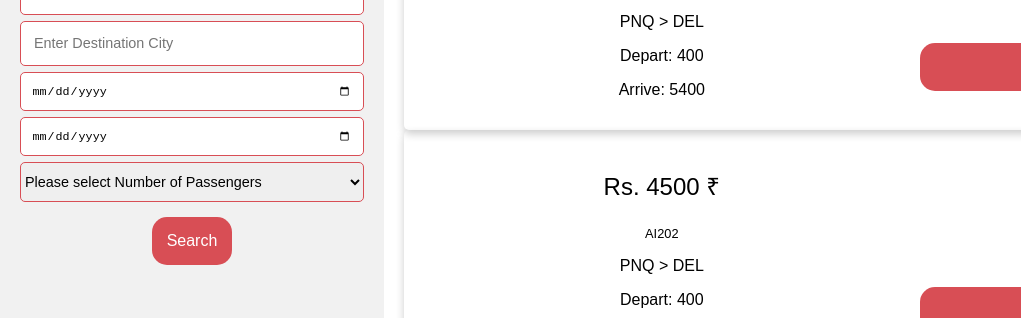
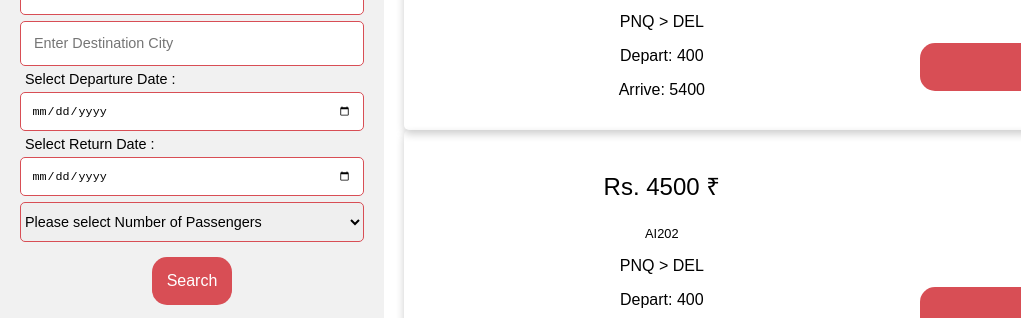
Before and after one commit to sangamesh1439/RedBusForFlights, a React app: page / in a window 1280 px wide. Both pictures are taken after a click on the button "Return". Shown: the part 470-788 px from the top of the page, 0-1021 px from the left. Built offline with nearby package versions, Linux system fonts and the light colour scheme.

Commit message:
adding labels

```diff
--- a/src/components/DataList/DataList.js
+++ b/src/components/DataList/DataList.js
@@ -2,9 +2,12 @@ import React, { Component } from 'react';
 import './DataList.css';
 class DataList extends Component {
   render() {
-    let { name, placeholder, data, selected } = this.props;
+    let { name, placeholder,label,data, selected } = this.props;
     return (
       <div className="">
+        {label?
+          <label>{label}</label>
+          :null}
         <input className="data-list" list={name} placeholder={placeholder} onChange={(e) => { selected(e.target.value) }} />
         <datalist id={name} >
           {
--- a/src/containers/SearchBar/SearchBar.css
+++ b/src/containers/SearchBar/SearchBar.css
@@ -8,11 +8,18 @@
   border-radius: 5px;
   width: 100%;
   font-size: .9em;
-  margin: 6px 0 0;
   padding: .9em;
   line-height: 1.2em;
   box-shadow: none;
 }
+
+.label-title{
+  width: 100%;
+  font-size: .9em;
+  margin: 5px;
+  display:inline-block;
+}
+
 
 .passengers{
   border: 1px solid #D84E55!important;
--- a/src/containers/SearchBar/SearchBar.js
+++ b/src/containers/SearchBar/SearchBar.js
@@ -22,7 +22,6 @@ class SearchBar extends Component {
         </div>
 
         <form>
-
           <DataList name={"orginalCity"} placeholder={"Enter Original City"} data={data} selected={(orginalCity) => {
             this.setState({ orginalCity: orginalCity })
           }} />
@@ -30,8 +29,8 @@ class SearchBar extends Component {
           <DataList name={"destinationCity"} placeholder={"Enter Destination City"} data={data} selected={(destinationCity) => {
             this.setState({ destinationCity: destinationCity })
           }} />
-
-          <input type="date" className="date" placeholder="departureDate" onChange={(e) => {
+          <label class='label-title' for='departureDate'>Select Departure Date :</label>
+          <input type="date" className="date" name="departureDate" onChange={(e) => {
             this.setState({ departureDate: e.target.value })
           }} /> <br />
 
@@ -41,6 +40,7 @@ class SearchBar extends Component {
               null
               :
               <React.Fragment>
+                <label class='label-title' for='departureDate'>Select Return Date :</label>
                 <input type="date" className="date" name="returnDate" onChange={(e) => {
                   this.setState({ returnDate: e.target.value })
                 }} /> <br />
@@ -59,7 +59,7 @@ class SearchBar extends Component {
           </select>
 
           <div className="way-buttons">
-            <button type="button" onClick={(e) => {
+            <button type="button" class="search-button" onClick={(e) => {
               console.log("State : ", this.state);
               e.preventDefault();
             }}> Search</button>
```
